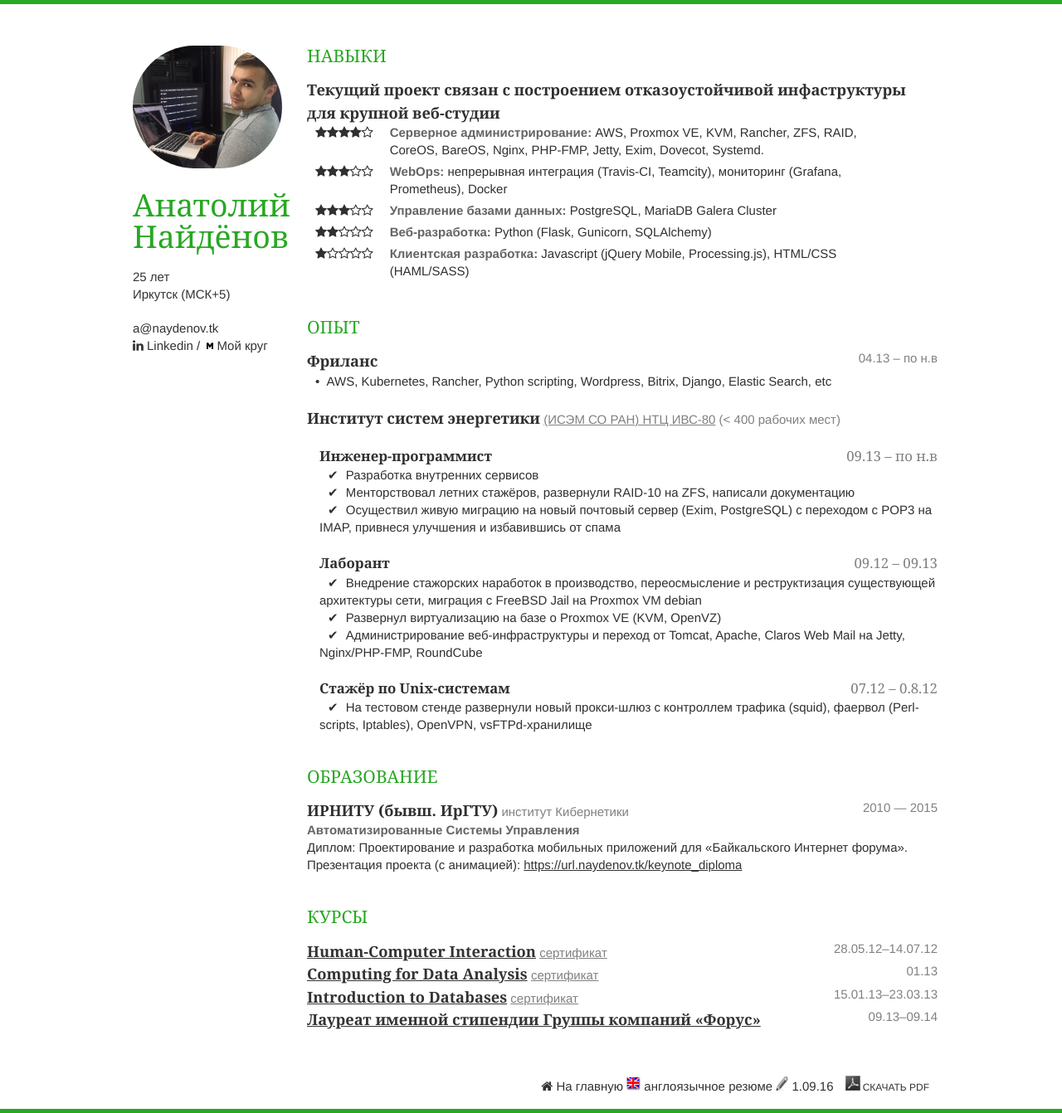
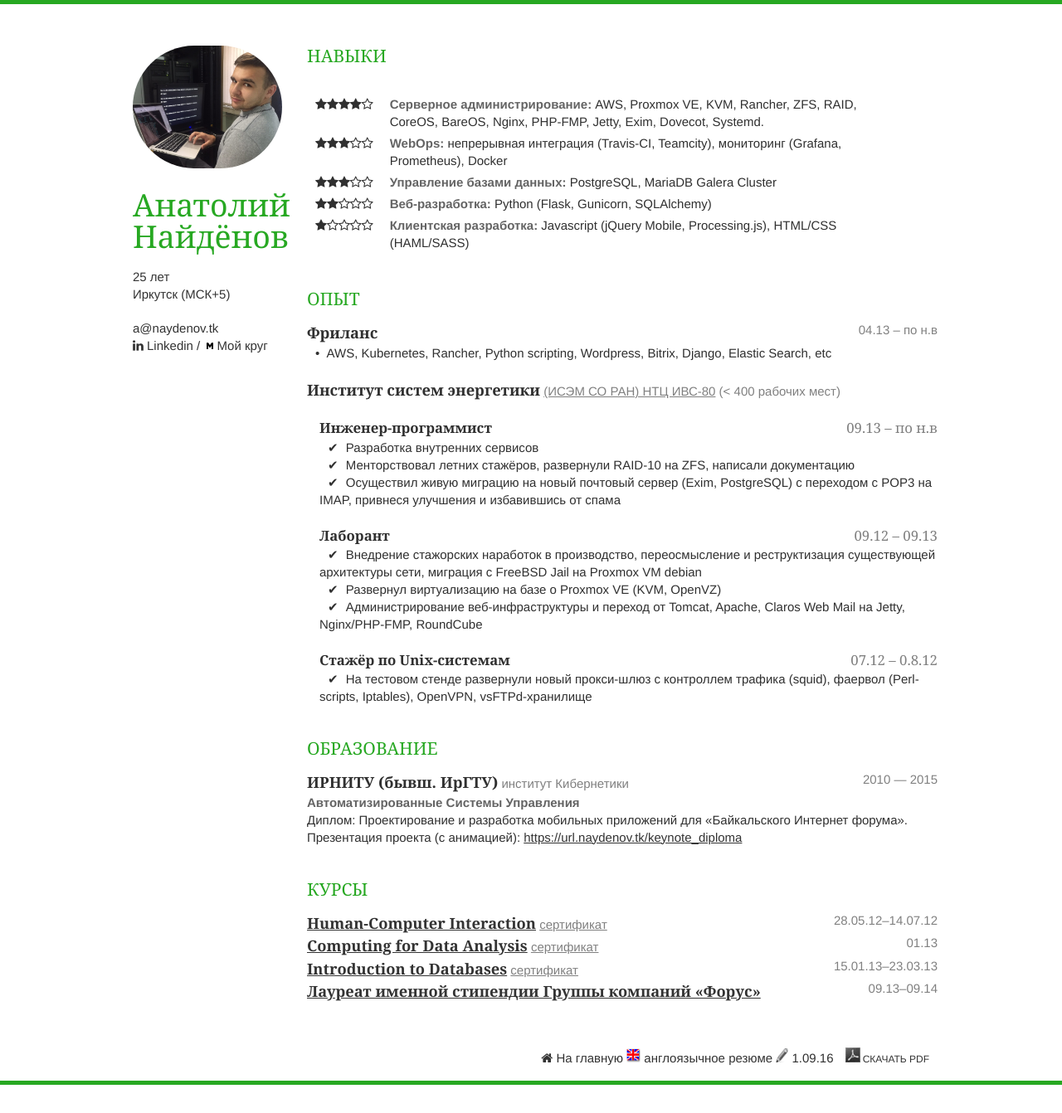
Before and after one commit to a-naydenov/my_site, a Jekyll site: the page built from cv.html, in a window 1280 px wide. Shown: the whole page at 83% size. Built offline with Jekyll 4.4.1, drawn with Linux system fonts in a browser that asks for light colours; nearby versions of some CDN libraries; Markdown is read by kramdown in place of the engine named in the settings; after the commit the page ends 1308 px from its top, so only the background shows below that.

Commit message:
del old photo, fix CV text

```diff
--- a/_includes/CV-en_education.html
+++ b/_includes/CV-en_education.html
@@ -10,7 +10,7 @@
             <em>Institute of Cybernetics named after E.I. POPOV,
 Faculty automated control system </em>
         </p>
-        <p>Diploma: Design and development of mobile applications for the "Baikal Internet forum."</p>
+        <p>Diploma: Design and development of mobile applications for the "Baikal Internet forum".</p>
         </p>Presentation of the project (Russian language, without video): <a class="underline" href="https://url.naydenov.tk/keynote_diploma">https://url.naydenov.tk/keynote_diploma</a></p>
     </article>
 </section>
--- a/_includes/CV_skills.html
+++ b/_includes/CV_skills.html
@@ -2,9 +2,7 @@
     <h1>Навыки</h1>
     <article>
         <header>
-            <h1>Текущий проект связан с построением отказоустойчивой инфаструктуры для крупной веб-студии</h1>
-            <span>
-            </span>
+            <h1></h1>
             <span>
             </span>
         </header>
```
Also changed, not shown: static/img/old_avatar.jpg (deleted).
